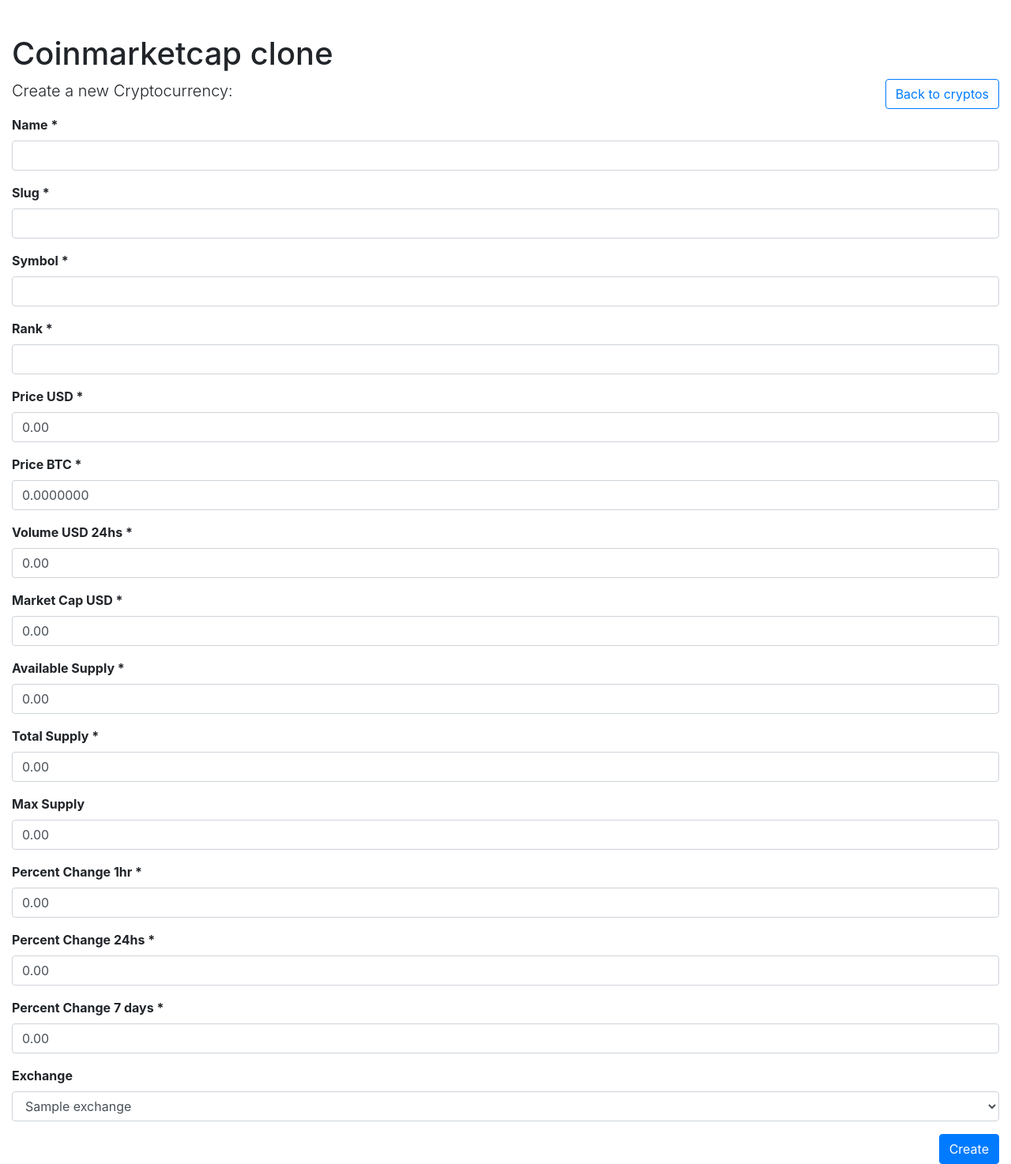
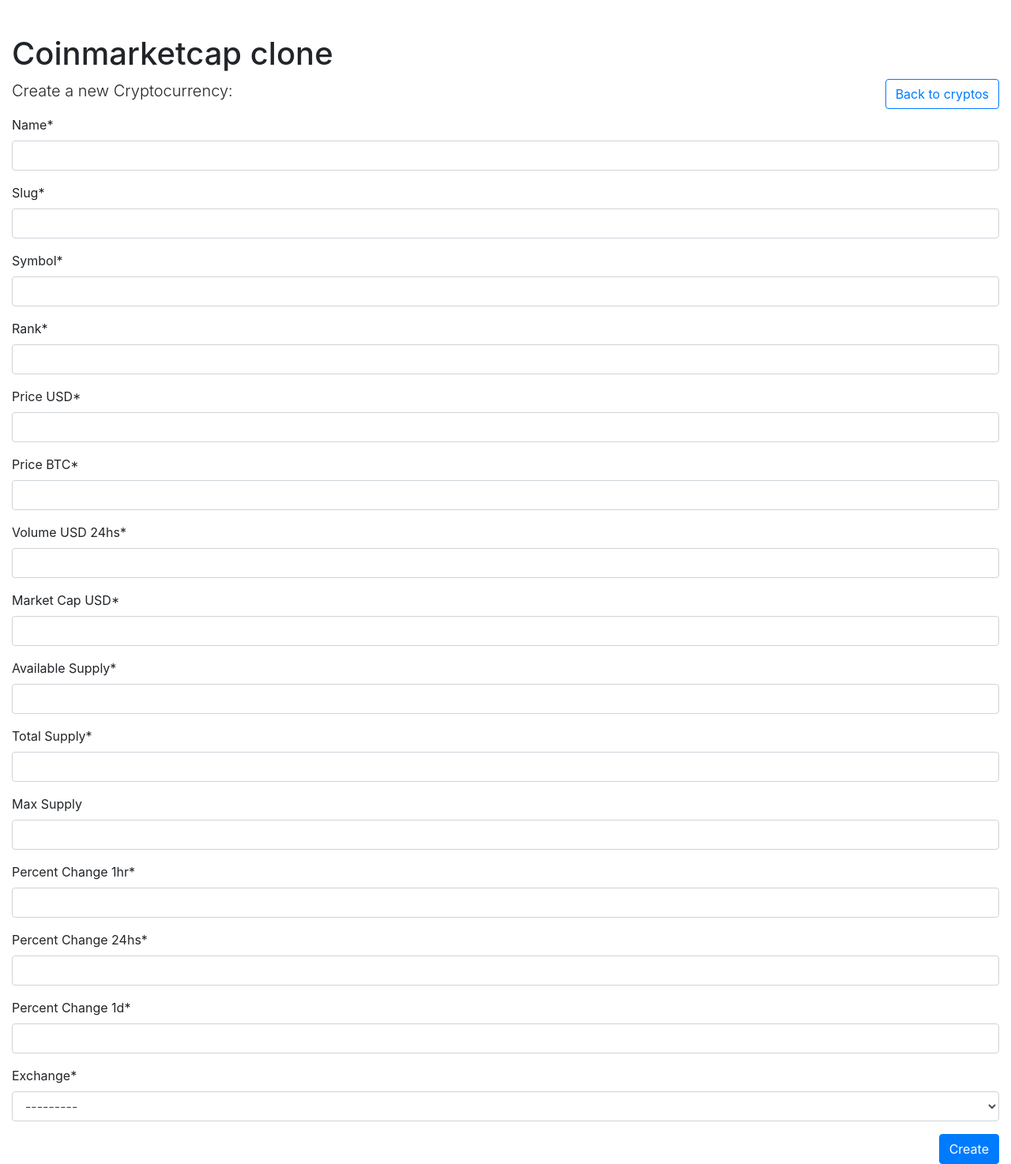
Before and after one commit to houdabelefqih/wdc-class-3-coinmarketcap-django-forms, a Django app: page /create-currency/ in a window 1280 px wide. Shown: the part 56-1530 px from the top of the page at 79% size. Run offline with Django 3.2, Linux system fonts and the light colour scheme; tables that the repository leaves empty hold one stand-in row (values such as "Sample post"); some libraries are stand-ins or nearby versions.

Commit message:
Implement solution with Django Forms

```diff
--- a/coinmarketcap/coinmarketcap/settings.py
+++ b/coinmarketcap/coinmarketcap/settings.py
@@ -37,11 +37,15 @@ INSTALLED_APPS = [
     'django.contrib.sessions',
     'django.contrib.messages',
     'django.contrib.staticfiles',
+    'django.contrib.humanize',
 
-    'django.contrib.humanize',
+    'bootstrap4',
+    'crispy_forms',
 
     'cryptocoins'
 ]
+
+CRISPY_TEMPLATE_PACK = 'bootstrap4'
 
 MIDDLEWARE = [
     'django.middleware.security.SecurityMiddleware',
--- /dev/null
+++ b/coinmarketcap/cryptocoins/forms.py
@@ -0,0 +1,32 @@
+from django import forms
+
+from cryptocoins.models import Cryptocurrency, Exchange
+
+
+class CryptocurrencyForm(forms.Form):
+    name = forms.CharField(label='Name', max_length=100)
+    slug = forms.CharField(label='Slug', max_length=100)
+    symbol = forms.CharField(label='Symbol', max_length=10)
+    rank = forms.IntegerField(label='Rank')
+    price_usd = forms.DecimalField(
+        label='Price USD', max_digits=7, decimal_places=2)
+    price_btc = forms.DecimalField(
+        label='Price BTC', max_digits=8, decimal_places=7)
+    volume_usd_24h = forms.DecimalField(
+        label='Volume USD 24hs', max_digits=14, decimal_places=2)
+    market_cap_usd = forms.DecimalField(
+        label='Market Cap USD', max_digits=14, decimal_places=2)
+    available_supply = forms.DecimalField(
+        label='Available Supply', max_digits=20, decimal_places=2)
+    total_supply = forms.DecimalField(
+        label='Total Supply', max_digits=20, decimal_places=2)
+    max_supply = forms.DecimalField(
+        label='Max Supply', required=False, max_digits=20, decimal_places=2)
+    percent_change_1h = forms.DecimalField(
+        label='Percent Change 1hr', max_digits=5, decimal_places=2)
+    percent_change_24h = forms.DecimalField(
+        label='Percent Change 24hs', max_digits=5, decimal_places=2)
+    percent_change_7d = forms.DecimalField(
+        label='Percent Change 1d', max_digits=5, decimal_places=2)
+    exchange = forms.ModelChoiceField(
+        label='Exchange', queryset=Exchange.objects.all())
--- a/coinmarketcap/cryptocoins/templates/create_cryptocurrency.html
+++ b/coinmarketcap/cryptocoins/templates/create_cryptocurrency.html
@@ -1,4 +1,5 @@
 {% extends "index.html" %}
+{% load crispy_forms_tags %}
 
 {% block main %}
   <form action="{% url 'cryptocurrencies-create' %}" method='POST'>
@@ -6,141 +7,7 @@
     <a style="margin-bottom: 10px;" class="btn btn-outline-primary float-right" href="/" role="button">Back to cryptos</a>
     <p class="lead">Create a new Cryptocurrency:</p>
 
-    <!-- NAME -->
-    <div class="form-group">
-      <label for="name"><b>Name *</b></label>
-      <input type="text" class="form-control {% if errors.name %}is-invalid{% endif %}" id="name" name="name">
-      {% if errors.name %}
-        <p style="color: #dc3545">{{errors.name}}</p>
-      {% endif %}
-    </div>
-
-    <!-- SLUG -->
-    <div class="form-group">
-      <label for="slug"><b>Slug *</b></label>
-      <input type="text" class="form-control {% if errors.slug %}is-invalid{% endif %}" id="slug" name="slug">
-      {% if errors.slug %}
-        <p style="color: #dc3545">{{errors.slug}}</p>
-      {% endif %}
-    </div>
-
-    <!-- SYMBOL -->
-    <div class="form-group">
-      <label for="symbol"><b>Symbol *</b></label>
-      <input type="text" class="form-control {% if errors.symbol %}is-invalid{% endif %}" id="symbol" name="symbol">
-      {% if errors.symbol %}
-        <p style="color: #dc3545">{{errors.symbol}}</p>
-      {% endif %}
-    </div>
-
-    <!-- RANK -->
-    <div class="form-group">
-      <label for="rank"><b>Rank *</b></label>
-      <input type="number" class="form-control {% if errors.rank %}is-invalid{% endif %}" id="rank" name="rank">
-      {% if errors.rank %}
-        <p style="color: #dc3545">{{errors.rank}}</p>
-      {% endif %}
-    </div>
-
-    <!-- PRICE USD -->
-    <div class="form-group">
-      <label for="price_usd"><b>Price USD *</b></label>
-      <input type="number" class="form-control {% if errors.price_usd %}is-invalid{% endif %}" id="price_usd" name="price_usd" step=".1" value="0.00">
-      {% if errors.price_usd %}
-        <p style="color: #dc3545">{{errors.price_usd}}</p>
-      {% endif %}
-    </div>
-
-    <!-- PRICE BTC -->
-    <div class="form-group">
-      <label for="price_btc"><b>Price BTC *</b></label>
-      <input type="number" class="form-control {% if errors.price_btc %}is-invalid{% endif %}" id="price_btc" name="price_btc" step=".1" value="0.0000000">
-      {% if errors.price_btc %}
-        <p style="color: #dc3545">{{errors.price_btc}}</p>
-      {% endif %}
-    </div>
-
-    <!-- VOLUME USD 24HS -->
-    <div class="form-group">
-      <label for="volume_usd_24h"><b>Volume USD 24hs *</b></label>
-      <input type="number" class="form-control {% if errors.volume_usd_24h %}is-invalid{% endif %}" id="volume_usd_24h" name="volume_usd_24h" step=".1" value="0.00">
-      {% if errors.volume_usd_24h %}
-        <p style="color: #dc3545">{{errors.volume_usd_24h}}</p>
-      {% endif %}
-    </div>
-
-    <!-- MARKET CAP USD -->
-    <div class="form-group">
-      <label for="market_cap_usd"><b>Market Cap USD *</b></label>
-      <input type="number" class="form-control {% if errors.market_cap_usd %}is-invalid{% endif %}" id="market_cap_usd" name="market_cap_usd" step=".1" value="0.00">
-      {% if errors.market_cap_usd %}
-        <p style="color: #dc3545">{{errors.market_cap_usd}}</p>
-      {% endif %}
-    </div>
-
-    <!-- AVAILABLE SUPPLY -->
-    <div class="form-group">
-      <label for="available_supply"><b>Available Supply *</b></label>
-      <input type="number" class="form-control {% if errors.available_supply %}is-invalid{% endif %}" id="available_supply" name="available_supply" step=".1" value="0.00">
-      {% if errors.available_supply %}
-        <p style="color: #dc3545">{{errors.available_supply}}</p>
-      {% endif %}
-    </div>
-
-    <!-- TOTAL SUPPLY -->
-    <div class="form-group">
-      <label for="total_supply"><b>Total Supply *</b></label>
-      <input type="number" class="form-control {% if errors.total_supply %}is-invalid{% endif %}" id="total_supply" name="total_supply" step=".1" value="0.00">
-      {% if errors.total_supply %}
-        <p style="color: #dc3545">{{errors.total_supply}}</p>
-      {% endif %}
-    </div>
-
-    <!-- MAX SUPPLY -->
-    <div class="form-group">
-      <label for="max_supply"><b>Max Supply</b></label>
-      <input type="number" class="form-control {% if errors.max_supply %}is-invalid{% endif %}" id="max_supply" name="max_supply" step=".1" value="0.00">
-      {% if errors.max_supply %}
-        <p style="color: #dc3545">{{errors.max_supply}}</p>
-      {% endif %}
-    </div>
-
-    <!-- PERCENT CHANGE 1H -->
-    <div class="form-group">
-      <label for="percent_change_1h"><b>Percent Change 1hr *</b></label>
-      <input type="number" class="form-control {% if errors.percent_change_1h %}is-invalid{% endif %}" id="percent_change_1h" name="percent_change_1h" step=".1" value="0.00">
-      {% if errors.percent_change_1h %}
-        <p style="color: #dc3545">{{errors.percent_change_1h}}</p>
-      {% endif %}
-    </div>
-
-    <!-- PERCENT CHANGE 24H -->
-    <div class="form-group">
-      <label for="percent_change_24h"><b>Percent Change 24hs *</b></label>
-      <input type="number" class="form-control {% if errors.percent_change_24h %}is-invalid{% endif %}" id="percent_change_24h" name="percent_change_24h" step=".1" value="0.00">
-      {% if errors.percent_change_24h %}
-        <p style="color: #dc3545">{{errors.percent_change_24h}}</p>
-      {% endif %}
-    </div>
-
-    <!-- PERCENT CHANGE 7D -->
-    <div class="form-group">
-      <label for="percent_change_24h"><b>Percent Change 7 days *</b></label>
-      <input type="number" class="form-control {% if errors.percent_change_7d %}is-invalid{% endif %}" id="percent_change_7d" name="percent_change_7d" step=".1" value="0.00">
-      {% if errors.percent_change_24h %}
-        <p style="color: #dc3545">{{errors.percent_change_24h}}</p>
-      {% endif %}
-    </div>
-
-    <!-- EXCHANGE -->
-    <div class="form-group">
-      <label for="exchange"><b>Exchange</b></label>
-      <select class="form-control" id="exchange" name="exchange">
-        {% for exchange in exchanges %}
-          <option>{{exchange.name}}</option>
-        {% endfor %}
-      </select>
-    </div>
+    {{ cryptocurrency_form|crispy }}
 
     <button type="submit" class="btn btn-primary float-right">Create</button>
   </form>
--- a/coinmarketcap/cryptocoins/views.py
+++ b/coinmarketcap/cryptocoins/views.py
@@ -1,6 +1,7 @@
 from django.db.models import Q
 from django.shortcuts import render, redirect, get_object_or_404
 
+from cryptocoins.forms import CryptocurrencyForm
 from cryptocoins.models import Cryptocurrency, Exchange
 
 
@@ -51,45 +52,22 @@ def delete(request, coin_id):
 
 
 def create(request):
-    exchanges = Exchange.objects.all()
     if request.method == 'GET':
-        return render(request, 'create_cryptocurrency.html', {'exchanges': exchanges})
+        cryptocurrency_form = CryptocurrencyForm()
+        return render(
+            request,
+            'create_cryptocurrency.html',
+            context={'cryptocurrency_form': cryptocurrency_form}
+        )
     elif request.method == 'POST':
-        fields = [
-            'name', 'slug', 'symbol', 'rank', 'price_usd', 'price_btc',
-            'volume_usd_24h', 'market_cap_usd', 'available_supply',
-            'total_supply', 'percent_change_1h', 'percent_change_24h',
-            'percent_change_7d', 'exchange'
-        ]
-        errors = {}
-        for field in fields:
-            if not request.POST.get(field):
-                errors[field] = 'This field is required.'
+        cryptocurrency_form = CryptocurrencyForm(request.POST)
+        if cryptocurrency_form.is_valid():
+            cryptocurrency = Cryptocurrency.objects.create(
+                **cryptocurrency_form.cleaned_data)
+            return redirect('index')
 
-        if errors:
-            return render(
-                request,
-                'create_cryptocurrency.html',
-                context={'exchanges': exchanges, 'errors': errors}
-            )
-
-        exchange = Exchange.objects.get(name=request.POST.get('exchange'))
-        cryptocurrency = Cryptocurrency.objects.create(
-            name=request.POST.get('name'),
-            slug=request.POST.get('slug'),
-            symbol=request.POST.get('symbol'),
-            rank=float(request.POST.get('rank')),
-            price_usd=float(request.POST.get('price_usd')),
-            price_btc=float(request.POST.get('price_btc')),
-            volume_usd_24h=float(request.POST.get('volume_usd_24h')),
-            market_cap_usd=float(request.POST.get('market_cap_usd')),
-            available_supply=float(request.POST.get('available_supply')),
-            total_supply=float(request.POST.get('total_supply')),
-            max_supply=float(request.POST.get('max_supply')),
-            percent_change_1h=float(request.POST.get('percent_change_1h')),
-            percent_change_24h=float(request.POST.get('percent_change_24h')),
-            percent_change_7d=float(request.POST.get('percent_change_7d')),
-            exchange=exchange
+        return render(
+            request,
+            'create_cryptocurrency.html',
+            context={'cryptocurrency_form': cryptocurrency_form}
         )
-
-        return redirect('index')
--- a/requirements/base.txt
+++ b/requirements/base.txt
@@ -1,2 +1,3 @@
 Django==2.1.4
-requests==2.21.0
+django-bootstrap4==0.0.6
+django-crispy-forms==1.7.2
```
